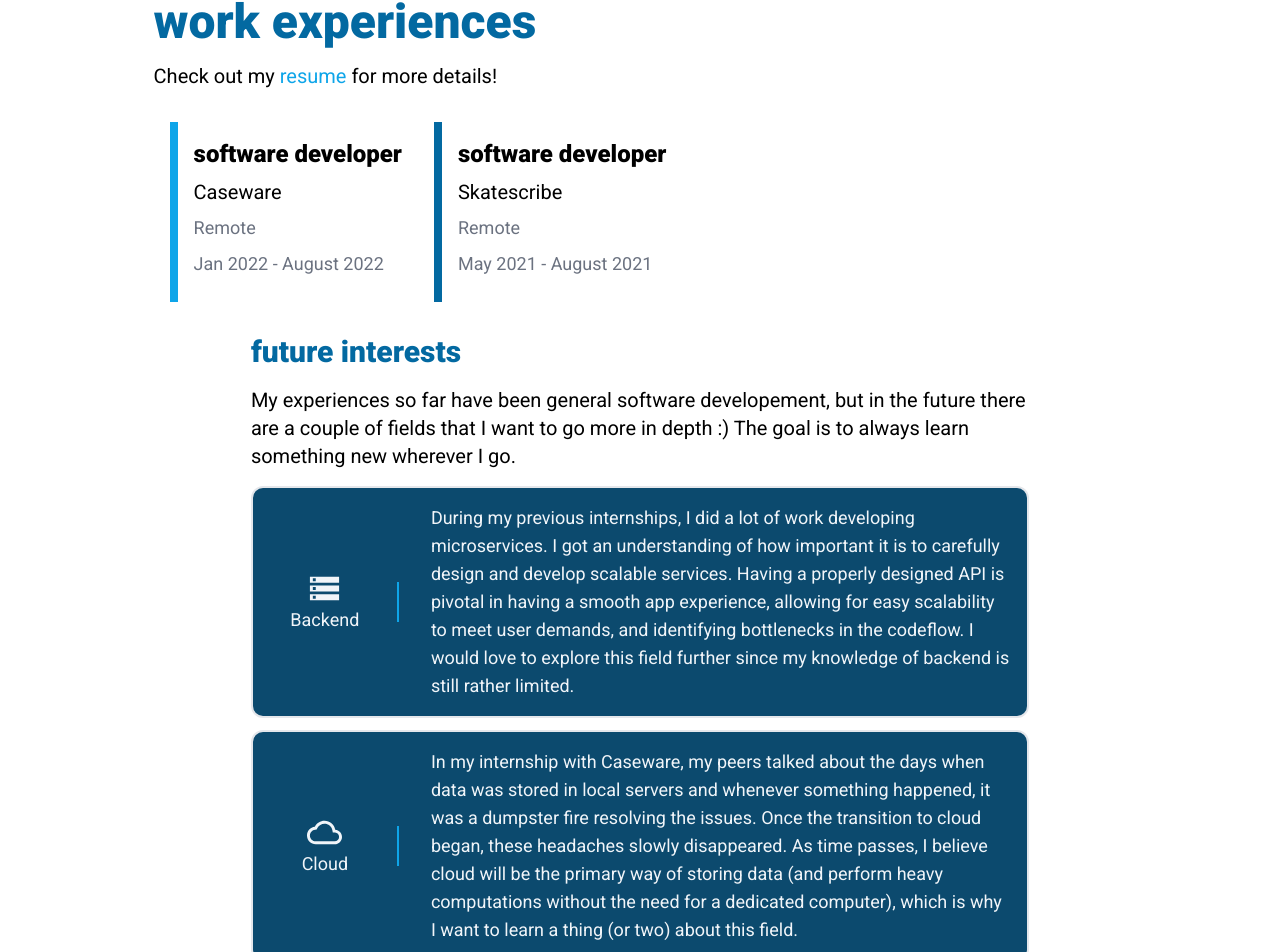
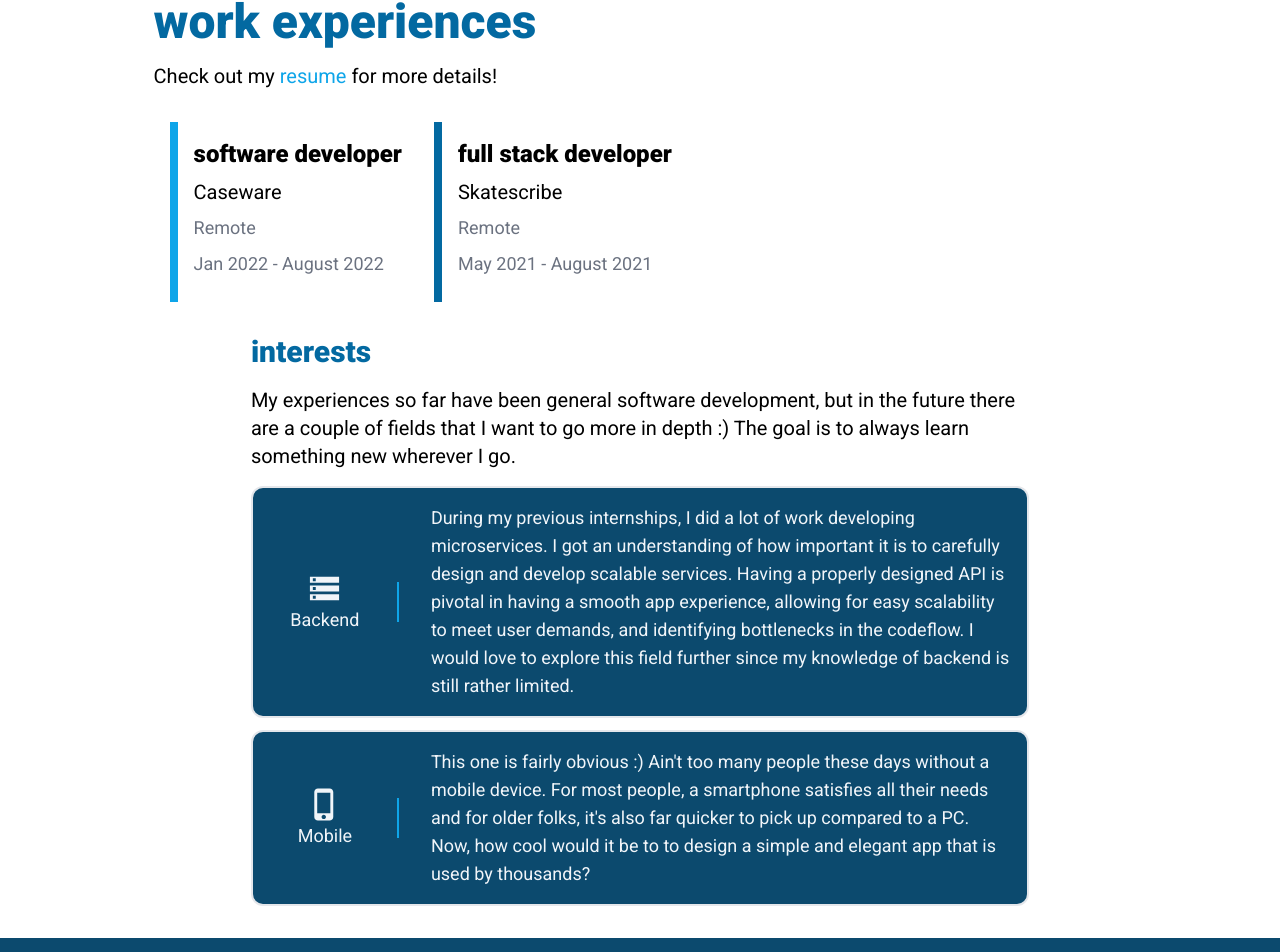
Before and after one commit to dz365/dz365.github.io, a React (Create React App) app: page / in a window 1280 px wide. Shown: the part 1608-2560 px from the top of the page. Built offline with nearby package versions, Linux system fonts and the light colour scheme.

Commit message:
Styling changes + removed home animation

```diff
--- a/src/App.js
+++ b/src/App.js
@@ -13,7 +13,7 @@ function App() {
         id="home"
         className="scroll-mt-20 relative h-screen overflow-x-hidden"
       >
-        <div className="w-double absolute bg-cover bg-top-70 bg-no-repeat bg-wave animate-wave-mobile lg:animate-wave h-full"></div>
+        <div className="w-double absolute bg-cover bg-top-70 bg-no-repeat bg-wave h-full"></div>
         <Home />
       </div>
       <div id="about" className="scroll-mt-20 p-4 relative bg-sky-900">
--- a/src/sections/Work.jsx
+++ b/src/sections/Work.jsx
@@ -28,18 +28,6 @@ export default function Work() {
       to meet user demands, and identifying bottlenecks in the codeflow. I would
       love to explore this field further since my knowledge of backend is still
       rather limited.
-    </p>
-  );
-
-  const cloudBody = (
-    <p>
-      In my internship with Caseware, my peers talked about the days when data
-      was stored in local servers and whenever something happened, it was a
-      dumpster fire resolving the issues. Once the transition to cloud began,
-      these headaches slowly disappeared. As time passes, I believe cloud will
-      be the primary way of storing data (and perform heavy computations without
-      the need for a dedicated computer), which is why I want to learn a thing
-      (or two) about this field.
     </p>
   );
 
@@ -84,7 +72,7 @@ export default function Work() {
           <div>
             <WorkCard
               company="Skatescribe"
-              position="software developer"
+              position="full stack developer"
               time="May 2021 - August 2021"
               location="Remote"
               bordercolor="border-sky-700"
@@ -96,10 +84,10 @@ export default function Work() {
           <div className="flex flex-col gap-4 items-center w-full">
             <div className="lg:w-4/5">
               <p className="text-3xl text-sky-700 font-black mb-4">
-                future interests
+                interests
               </p>
               <p className="text-xl">
-                My experiences so far have been general software developement,
+                My experiences so far have been general software development,
                 but in the future there are a couple of fields that I want to go
                 more in depth :) The goal is to always learn something new
                 wherever I go.
@@ -113,11 +101,6 @@ export default function Work() {
                 backendBody
               )}
               {InterestCard(
-                <CloudOutlinedIcon fontSize="large" />,
-                "Cloud",
-                cloudBody
-              )}
-              {InterestCard(
                 <PhoneIphoneOutlinedIcon fontSize="large" />,
                 "Mobile",
                 mobileBody
```
Also changed, not shown: src/wavelight.svg (deleted).
